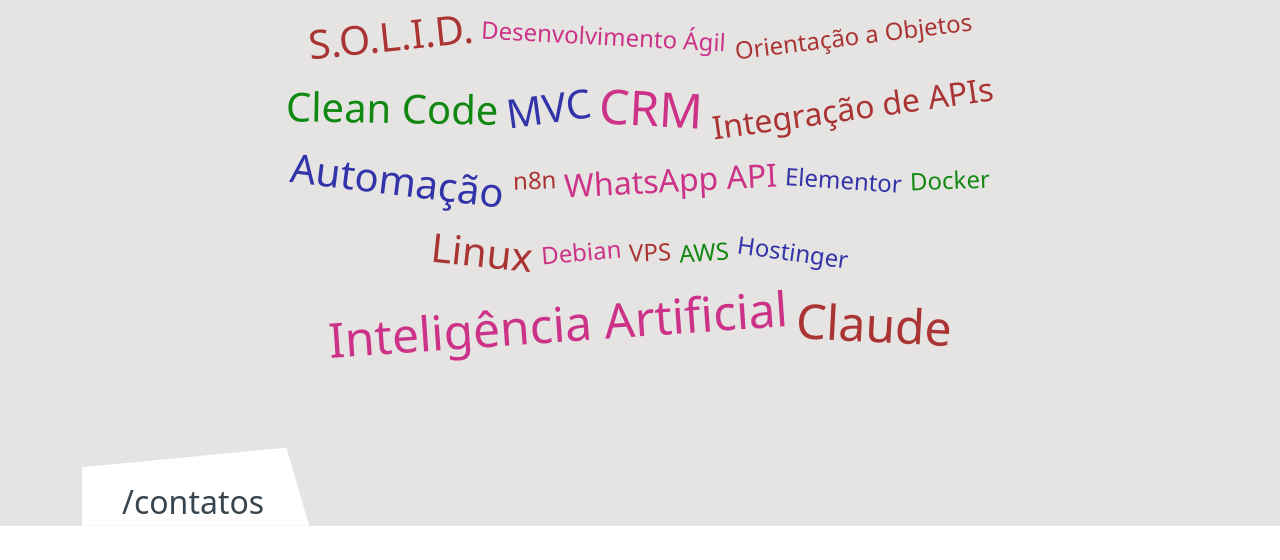
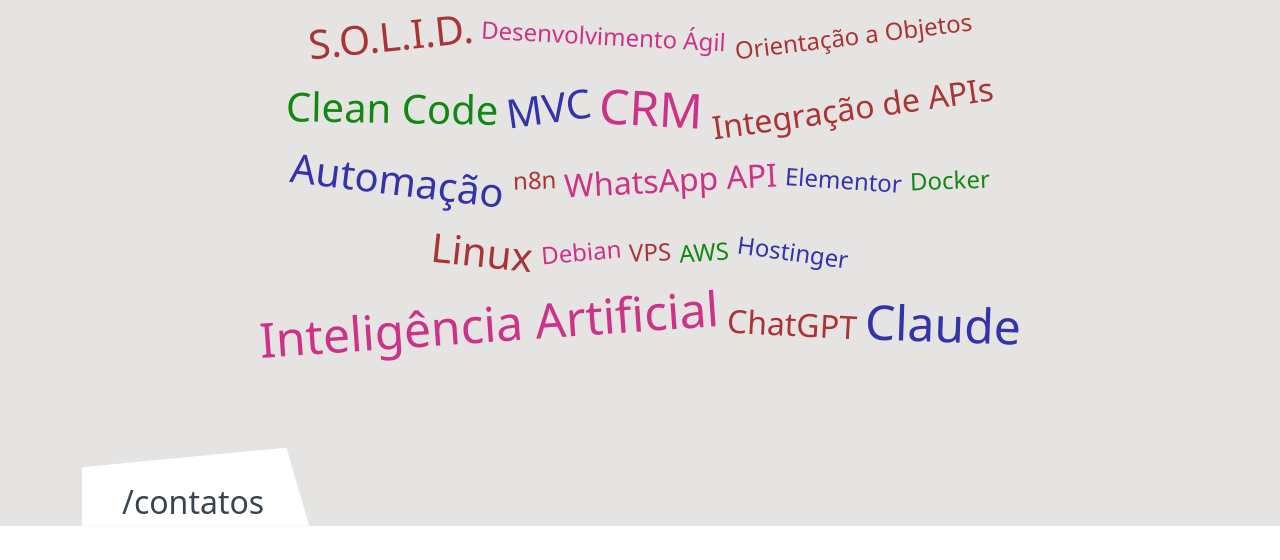
Before and after one commit to josearnaldolopes/portfolio, a PHP site: page / in a window 1280 px wide. Shown: the part 5779-6339 px from the top of the page. Run offline with PHP 8.4, Linux system fonts and the light colour scheme; some libraries are stand-ins or nearby versions.

Commit message:
Adiciona ChatGPT a nuvem de palavras

```diff
--- a/index.php
+++ b/index.php
@@ -364,6 +364,7 @@ $versao = filemtime(__DIR__ . '/css/styles.css') . filemtime(__DIR__ . '/js/scri
                           <li><a href="javascript:void(0)" data-weight="4">AWS</a></li>
                           <li><a href="javascript:void(0)" data-weight="4">Hostinger</a></li>
                           <li><a href="javascript:void(0)" data-weight="7">Inteligência Artificial</a></li>
+                          <li><a href="javascript:void(0)" data-weight="5">ChatGPT</a></li>
                           <li><a href="javascript:void(0)" data-weight="7">Claude</a></li>
                         </ul>
 
```
